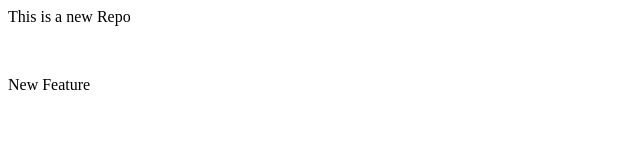
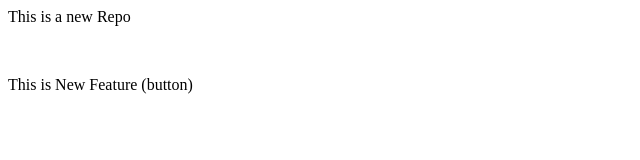
Before and after one commit to Nikh7l/Local_Repo, a plain HTML site: page index.html in a window 1280 px wide. Shown: the whole page, without its empty margins (0-640 px from the left). Drawn offline with Linux system fonts and the light colour scheme.

```diff
--- a/index.html
+++ b/index.html
@@ -1,3 +1,3 @@
 <p>This is a new Repo</p>
 <br>
-<p>New Feature</p>
+<p>This is New Feature (button)</p>
```
